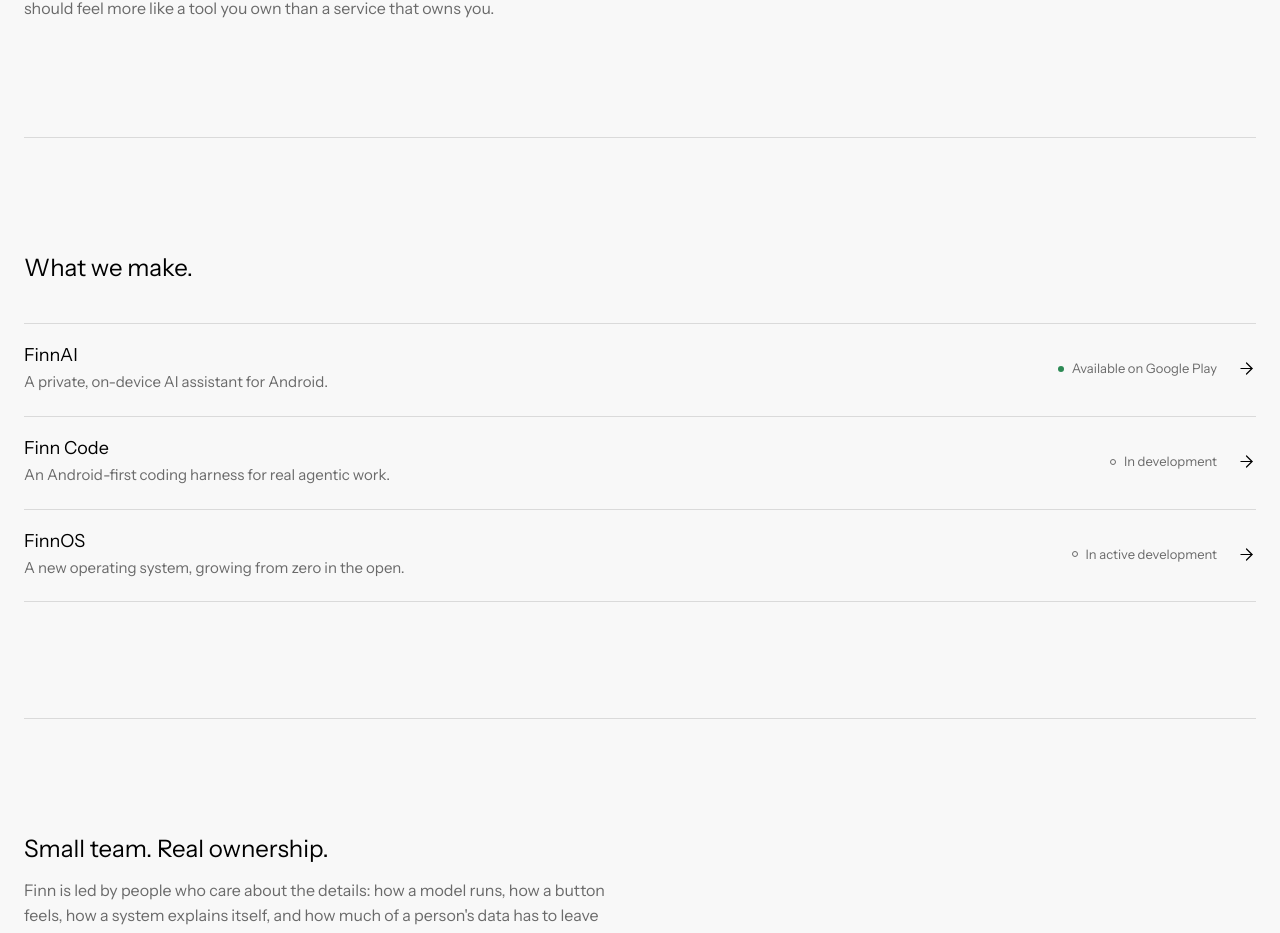
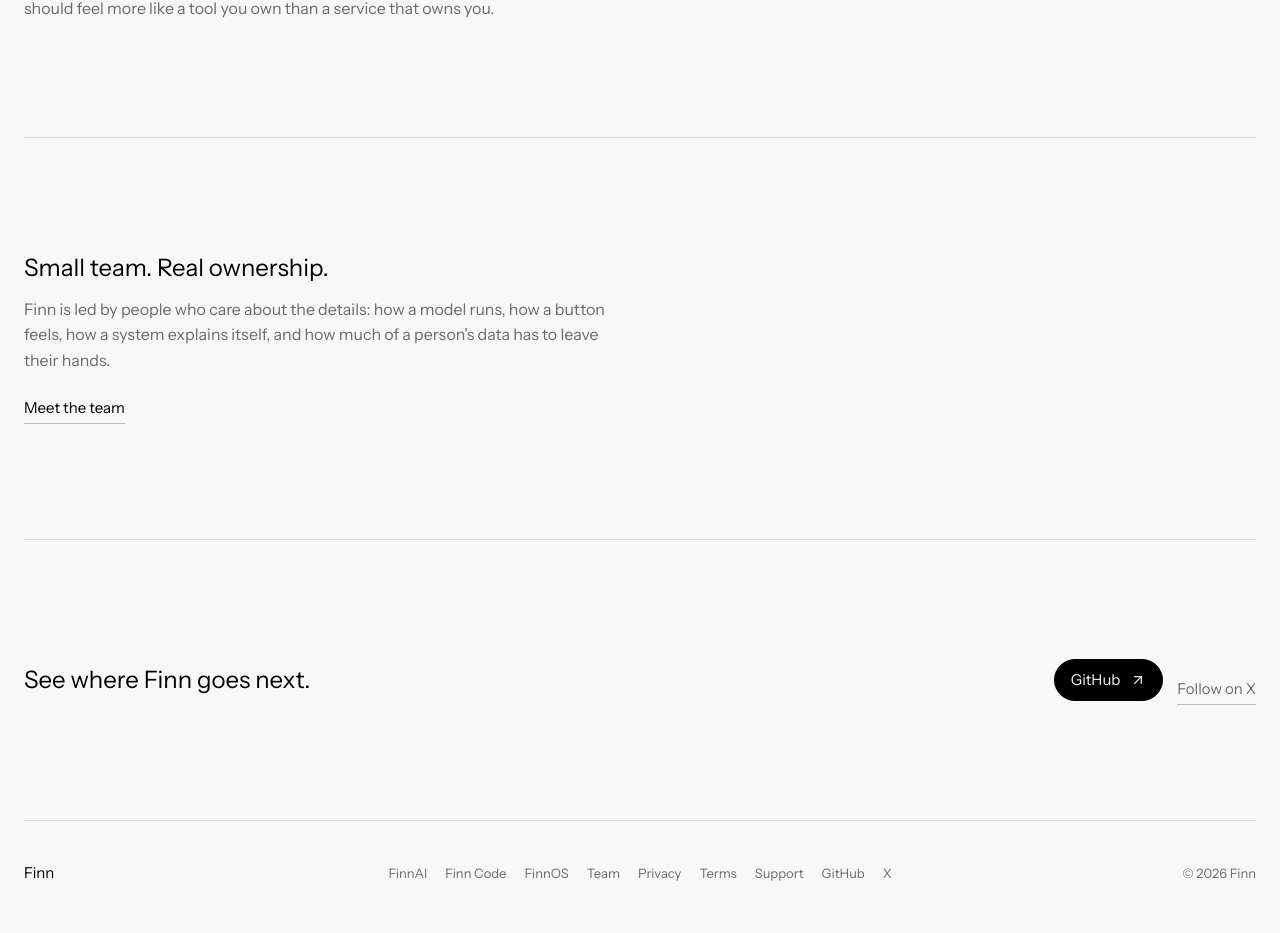
Before and after one commit to Finn-Technologies/landing-page, a React (Vite) app: page / in a window 1280 px wide. Shown: the part 1211-2144 px from the top of the page. Built offline with nearby package versions, Linux system fonts and the light colour scheme.

Commit message:
Drop the redundant product index from the home page

```diff
--- a/src/App.jsx
+++ b/src/App.jsx
@@ -19,30 +19,6 @@
   waleed: 'https://x.com/waleedkafafi',
   varun: 'https://x.com/varun_polisetty',
 }
-
-const products = [
-  {
-    name: 'FinnAI',
-    path: '/finnai',
-    description: 'A private, on-device AI assistant for Android.',
-    status: 'Available on Google Play',
-    state: 'available',
-  },
-  {
-    name: 'Finn Code',
-    path: '/finn-code',
-    description: 'An Android-first coding harness for real agentic work.',
-    status: 'In development',
-    state: 'building',
-  },
-  {
-    name: 'FinnOS',
-    path: '/finnos',
-    description: 'A new operating system, growing from zero in the open.',
-    status: 'In active development',
-    state: 'building',
-  },
-]
 
 const team = [
   {
@@ -279,31 +255,6 @@
           <p className="section-copy">
             Finn is an independent software studio building personal technology from the foundations up. We make open, local-first tools for the moments when software should feel more like a tool you own than a service that owns you.
           </p>
-        </div>
-      </section>
-
-      <section className="section" id="work">
-        <div data-reveal>
-          <h2>What we make.</h2>
-          <div className="product-index">
-            {products.map((product) => (
-              <Link to={product.path} key={product.name}>
-                <div>
-                  <p className="product-name">{product.name}</p>
-                  <p>{product.description}</p>
-                </div>
-                <div className="product-index__aside">
-                  <span className={`product-status product-status--${product.state}`}>
-                    <i aria-hidden="true" />
-                    {product.status}
-                  </span>
-                  <span className="product-index__arrow" aria-hidden="true">
-                    <ArrowRight size={19} strokeWidth={1.5} />
-                  </span>
-                </div>
-              </Link>
-            ))}
-          </div>
         </div>
       </section>
 
--- a/src/index.css
+++ b/src/index.css
@@ -456,73 +456,6 @@
 .button--dark:hover { background: transparent; color: var(--ink); }
 .button--light { background: transparent; color: var(--ink); }
 .button--light:hover { background: var(--ink); color: var(--bg); }
-
-/* ---------- Product index ---------- */
-
-.product-index {
-  margin-top: 40px;
-  border-top: 1px solid var(--line);
-}
-
-.product-index > a {
-  display: grid;
-  grid-template-columns: minmax(0, 1fr) auto;
-  gap: 24px;
-  align-items: center;
-  padding: 20px 0 22px;
-  border-bottom: 1px solid var(--line);
-  text-decoration: none;
-  transition: opacity 180ms ease;
-}
-
-.product-index > a:hover { opacity: 0.55; }
-
-.product-index .product-name {
-  font-size: 18px;
-  font-weight: 400;
-  line-height: 1.3;
-}
-
-.product-index p:not(.product-name) {
-  max-width: 460px;
-  margin-top: 4px;
-  color: var(--muted);
-  font-size: var(--text-small);
-  line-height: 1.5;
-}
-
-.product-index__aside {
-  display: flex;
-  align-items: center;
-  gap: 20px;
-}
-
-.product-status {
-  display: inline-flex;
-  align-items: center;
-  gap: 8px;
-  color: var(--muted);
-  font-size: var(--text-min);
-  white-space: nowrap;
-}
-
-.product-status i {
-  display: inline-block;
-  width: 6px;
-  height: 6px;
-  border-radius: 50%;
-  background: var(--live);
-}
-
-.product-status--building i {
-  background: transparent;
-  border: 1px solid var(--muted);
-}
-
-.product-index__arrow {
-  display: inline-flex;
-  color: var(--ink);
-}
 
 /* ---------- Product intro ---------- */
 
@@ -1313,9 +1246,6 @@
 
   .section { padding: 64px 0; }
 
-  .product-index > a { grid-template-columns: 1fr; gap: 14px; }
-  .product-index__aside { justify-content: space-between; width: 100%; gap: 12px; }
-
   .feature-list { grid-template-columns: 1fr; margin-top: 32px; }
   .feature-list article { padding: 20px 0 22px; }
   .feature-list article:nth-child(even) { padding-left: 0; border-left: 0; }
```
Also changed, not shown: 1 other file (tests, documents, lock files or other folders).
